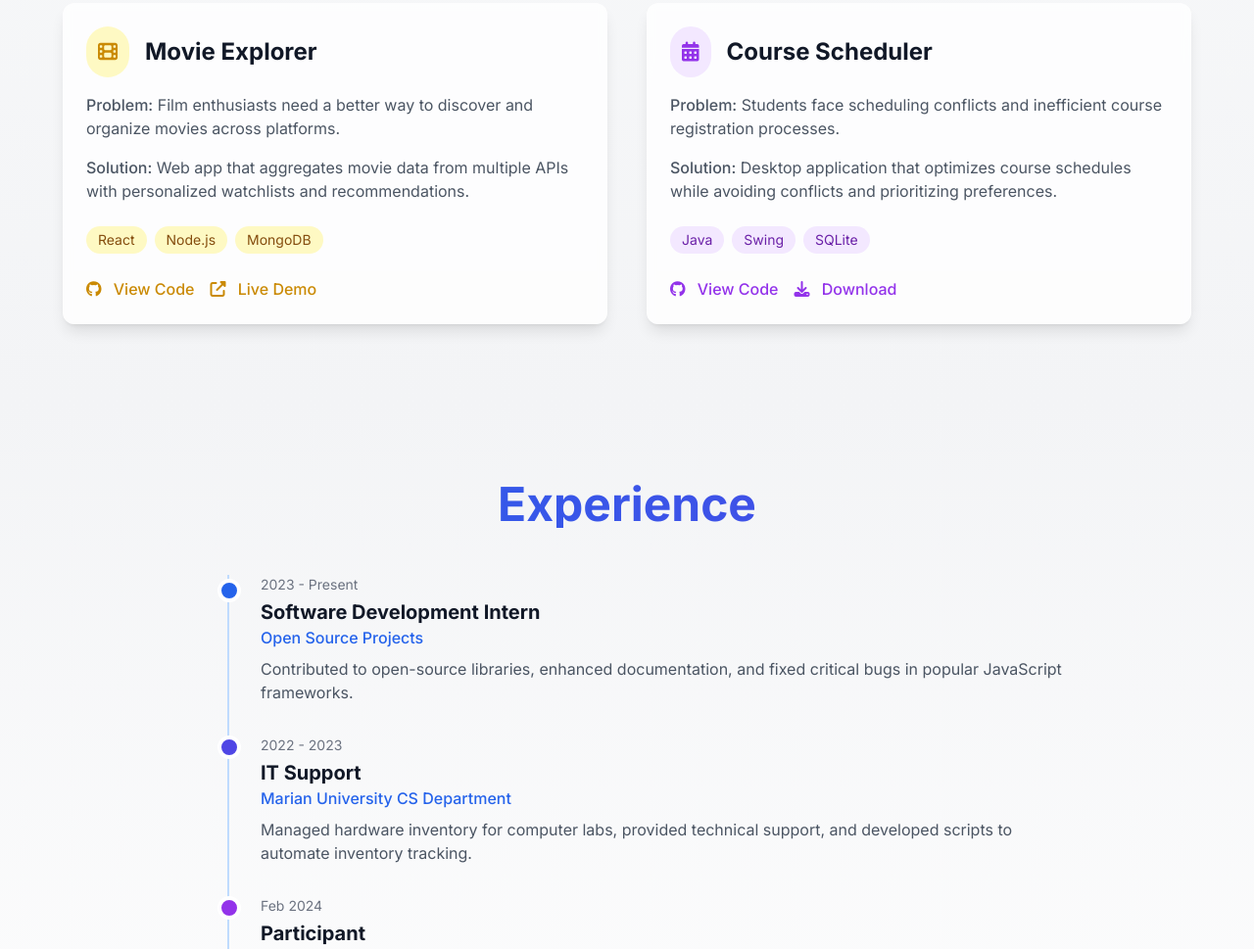
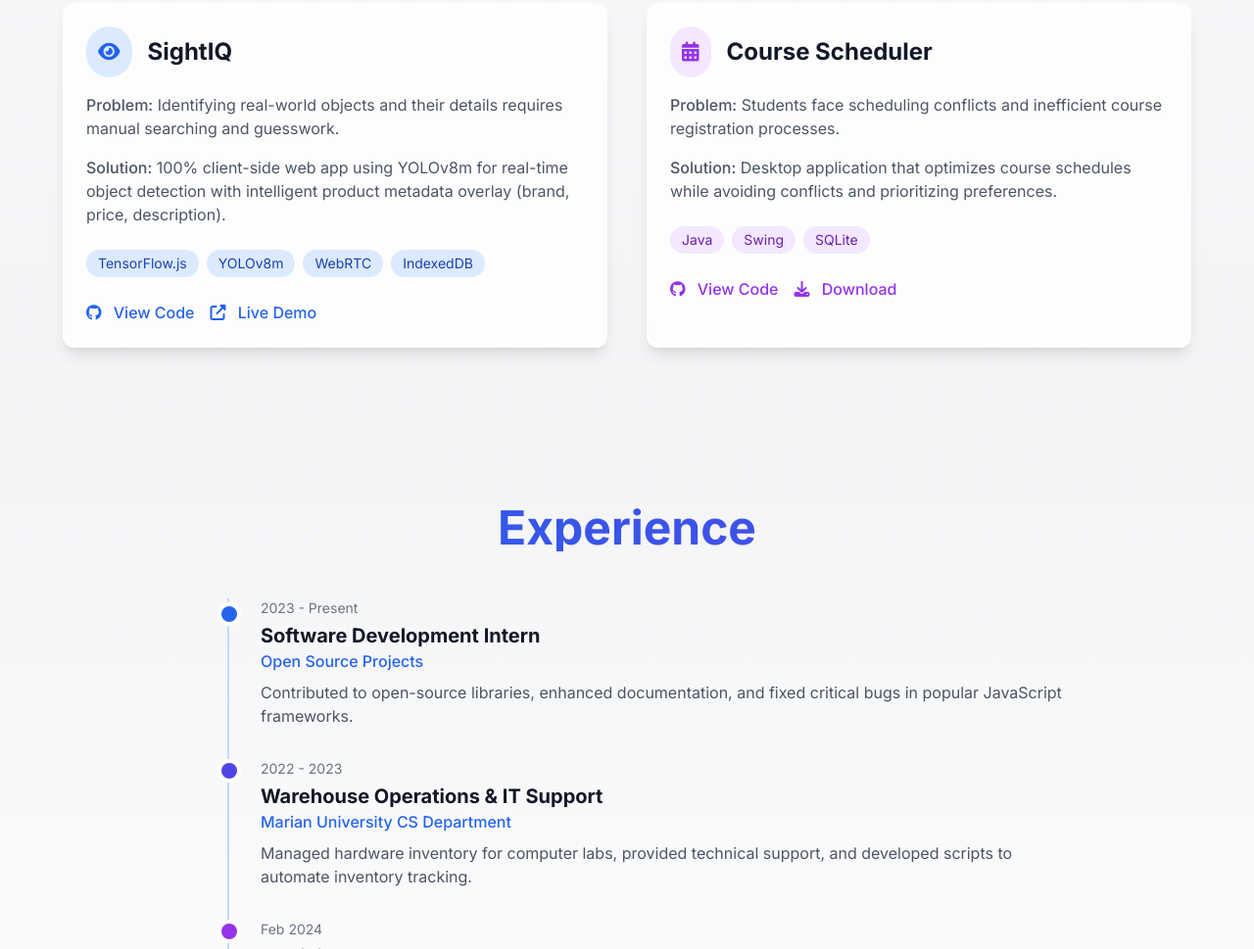
Before and after one commit to ThechosenOne228/Enoch-Shodeinde-Portfolio, a plain HTML site: page index.html in a window 1280 px wide. Shown: the part 1831-2800 px from the top of the page at 98% size. Drawn offline with nearby package versions, Linux system fonts and the light colour scheme.

Commit message:
Add files via upload

```diff
--- a/index.html
+++ b/index.html
@@ -243,23 +243,24 @@
                 <!-- Project 3 -->
                 <div class="card fade-in delay-300">
                     <div class="flex items-center gap-4 mb-4">
-                        <div class="bg-yellow-100 p-3 rounded-full">
-                            <i class="fas fa-film text-yellow-600 text-xl"></i>
+                        <div class="bg-blue-100 p-3 rounded-full">
+                            <i class="fas fa-eye text-blue-600 text-xl"></i>
                         </div>
-                        <h3 class="text-2xl font-bold">Movie Explorer</h3>
+                        <h3 class="text-2xl font-bold">SightIQ</h3>
                     </div>
-                    <p class="text-gray-600 mb-4"><span class="font-medium">Problem:</span> Film enthusiasts need a better way to discover and organize movies across platforms.</p>
-                    <p class="text-gray-600 mb-6"><span class="font-medium">Solution:</span> Web app that aggregates movie data from multiple APIs with personalized watchlists and recommendations.</p>
+                    <p class="text-gray-600 mb-4"><span class="font-medium">Problem:</span> Identifying real-world objects and their details requires manual searching and guesswork.</p>
+                    <p class="text-gray-600 mb-6"><span class="font-medium">Solution:</span> 100% client-side web app using YOLOv8m for real-time object detection with intelligent product metadata overlay (brand, price, description).</p>
                     <div class="flex gap-2 mb-6">
-                        <span class="bg-yellow-100 text-yellow-800 px-3 py-1 rounded-full text-sm">React</span>
-                        <span class="bg-yellow-100 text-yellow-800 px-3 py-1 rounded-full text-sm">Node.js</span>
-                        <span class="bg-yellow-100 text-yellow-800 px-3 py-1 rounded-full text-sm">MongoDB</span>
+                        <span class="bg-blue-100 text-blue-800 px-3 py-1 rounded-full text-sm">TensorFlow.js</span>
+                        <span class="bg-blue-100 text-blue-800 px-3 py-1 rounded-full text-sm">YOLOv8m</span>
+                        <span class="bg-blue-100 text-blue-800 px-3 py-1 rounded-full text-sm">WebRTC</span>
+                        <span class="bg-blue-100 text-blue-800 px-3 py-1 rounded-full text-sm">IndexedDB</span>
                     </div>
                     <div class="flex gap-4">
-                        <a href="#" class="font-medium text-yellow-600 hover:text-yellow-800 transition-colors">
+                        <a href="https://github.com/ThechosenOne228/Enoch-Shodeinde-Portfolio" class="font-medium text-blue-600 hover:text-blue-800 transition-colors">
                             <i class="fab fa-github mr-2"></i> View Code
                         </a>
-                        <a href="#" class="font-medium text-yellow-600 hover:text-yellow-800 transition-colors">
+                        <a href="https://thechosenone228.github.io/Enoch-Shodeinde-Portfolio/" class="font-medium text-blue-600 hover:text-blue-800 transition-colors">
                             <i class="fas fa-external-link-alt mr-2"></i> Live Demo
                         </a>
                     </div>
@@ -313,7 +314,7 @@
                     <div class="timeline-item fade-in">
                         <div class="absolute -left-3 w-6 h-6 rounded-full bg-indigo-600 border-4 border-white"></div>
                         <p class="text-sm text-gray-500">2022 - 2023</p>
-                        <h3 class="text-xl font-bold mt-1">IT Support</h3>
+                        <h3 class="text-xl font-bold mt-1">Warehouse Operations & IT Support</h3>
                         <p class="text-blue-600 font-medium">Marian University CS Department</p>
                         <p class="mt-2 text-gray-600">Managed hardware inventory for computer labs, provided technical support, and developed scripts to automate inventory tracking.</p>
                     </div>
@@ -472,10 +473,10 @@
                         <div class="mt-8">
                             <h4 class="text-xl font-bold mb-4">Connect</h4>
                             <div class="flex gap-4">
-                                <a href="#" class="w-12 h-12 rounded-full bg-blue-600 flex items-center justify-center text-white hover:bg-blue-700 transition-colors">
+                                <a href="https://www.linkedin.com/in/enoch-shodeinde-99b4ba308/" target="_blank" class="w-12 h-12 rounded-full bg-blue-600 flex items-center justify-center text-white hover:bg-blue-700 transition-colors">
                                     <i class="fab fa-linkedin-in text-xl"></i>
                                 </a>
-                                <a href="#" class="w-12 h-12 rounded-full bg-gray-800 flex items-center justify-center text-white hover:bg-black transition-colors">
+                                <a href="https://github.com/ThechosenOne228" target="_blank" class="w-12 h-12 rounded-full bg-gray-800 flex items-center justify-center text-white hover:bg-black transition-colors">
                                     <i class="fab fa-github text-xl"></i>
                                 </a>
                                 <a href="#" class="w-12 h-12 rounded-full bg-blue-400 flex items-center justify-center text-white hover:bg-blue-500 transition-colors">
@@ -514,10 +515,10 @@
     <footer class="py-12 text-center bg-gray-900 text-white">
         <div class="container mx-auto px-6">
             <div class="flex justify-center gap-6 mb-6">
-                <a href="#" class="hover:text-blue-400 transition-colors">
+                <a href="https://github.com/ThechosenOne228" target="_blank" class="hover:text-blue-400 transition-colors">
                     <i class="fab fa-github text-xl"></i>
                 </a>
-                <a href="#" class="hover:text-blue-400 transition-colors">
+                <a href="https://www.linkedin.com/in/enoch-shodeinde-99b4ba308/" target="_blank" class="hover:text-blue-400 transition-colors">
                     <i class="fab fa-linkedin-in text-xl"></i>
                 </a>
                 <a href="#" class="hover:text-blue-400 transition-colors">
@@ -631,4 +632,5 @@
             });
         });
     </script>
+<p style="border-radius: 8px; text-align: center; font-size: 12px; color: #fff; margin-top: 16px;position: fixed; left: 8px; bottom: 8px; z-index: 10; background: rgba(0, 0, 0, 0.8); padding: 4px 8px;">Made with <img src="https://enzostvs-deepsite.hf.space/logo.svg" alt="DeepSite Logo" style="width: 16px; height: 16px; vertical-align: middle;display:inline-block;margin-right:3px;filter:brightness(0) invert(1);"><a href="https://enzostvs-deepsite.hf.space" style="color: #fff;text-decoration: underline;" target="_blank" >DeepSite</a> - 🧬 <a href="https://enzostvs-deepsite.hf.space?remix=Thechoseone/portfolio-2" style="color: #fff;text-decoration: underline;" target="_blank" >Remix</a></p></body>
 </html>
```
